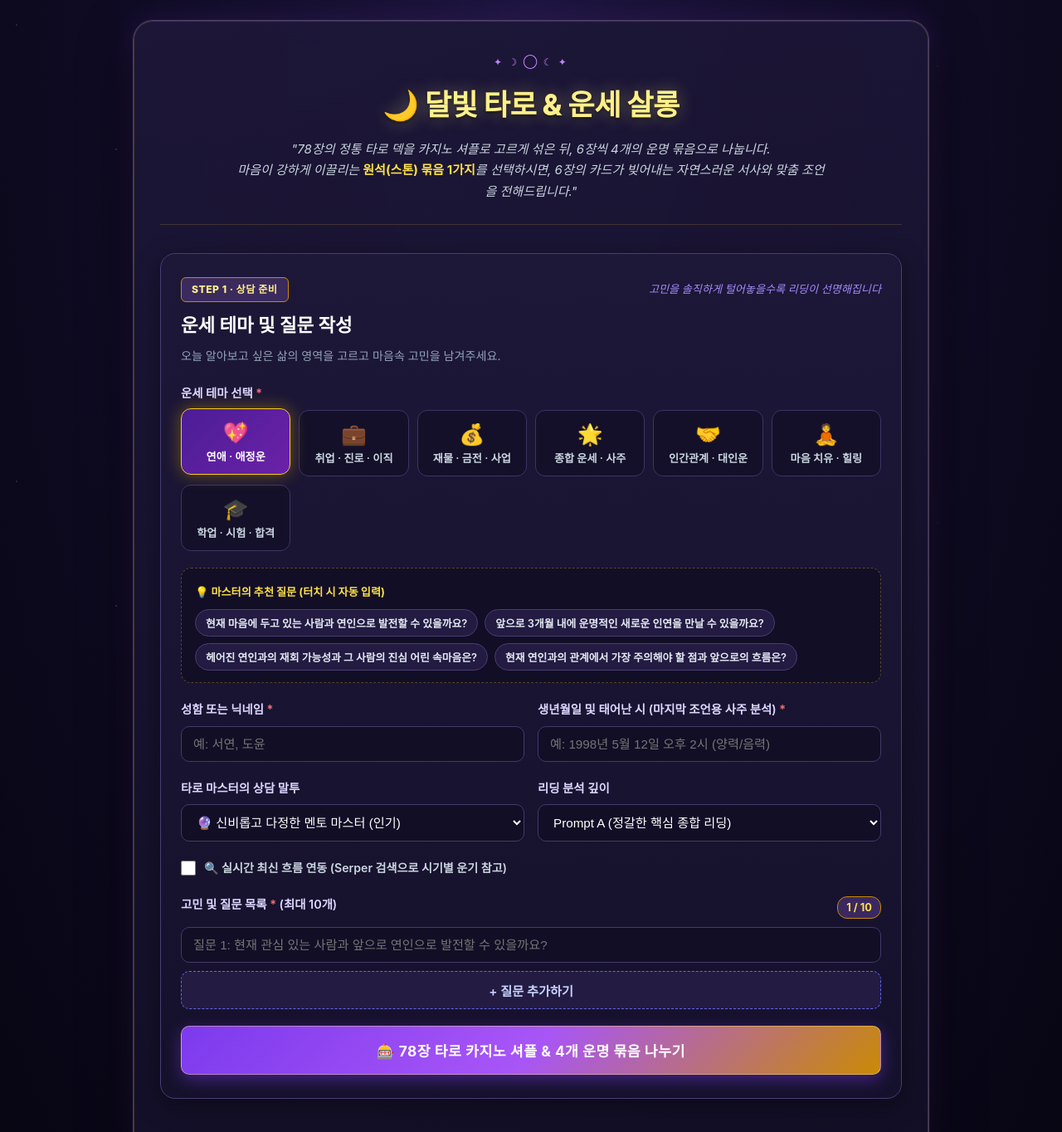
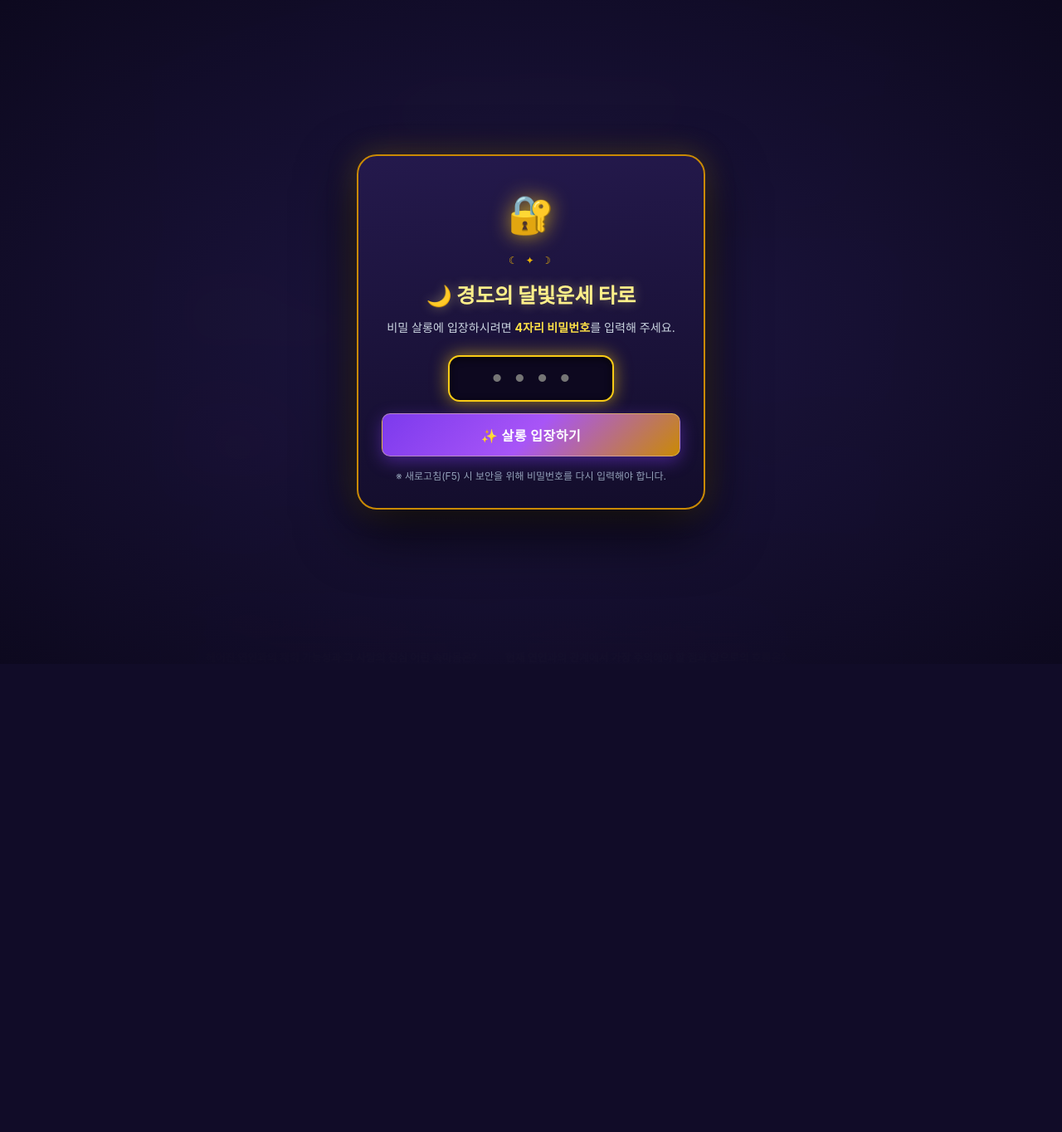
Before and after one commit to yma14461-max/test1, a Flask app: page / in a window 1280 px wide. Shown: the top 1364 px of the page at 83% size. After the commit the page ends 637 px from the top, so only its background shows below. Run offline with Flask 3, Linux system fonts and the light colour scheme.

Commit message:
feat: 앱 명칭 '경도의 달빛운세 타로'로 변경 및 4자리 비밀번호(5867) 잠금 게이트웨이 추가

```diff
--- a/app.py
+++ b/app.py
@@ -152,6 +152,11 @@ def generate():
 
         logging.info(f"[요청 수신] 사용자: {user_name}, 묶음: {bundle_name}({stone_name}), 카테고리: {category}, 질문 수: {len(questions)}, 카드 수: {len(selected_cards)}")
 
+        # 비밀번호 인증 검증 (5867)
+        access_pin = data.get("pin", "").strip()
+        if access_pin != "5867":
+            return jsonify({"error": "비밀번호 인증이 필요합니다. 올바른 4자리 비밀번호를 입력해 주세요."}), 403
+
         # 백엔드 입력 검증
         if not user_name:
             return jsonify({"error": "성함 또는 닉네임을 입력해 주세요."}), 400
@@ -204,7 +209,7 @@ def generate():
         questions_formatted = "\n".join([f"Q{idx+1}. {q}" for idx, q in enumerate(questions)])
 
         system_instruction = f"""
-당신은 오랜 세월 수많은 사람들의 마음을 치유하고 운명의 이정표를 짚어온 최고 권위의 정통 타로 마스터입니다.
+당신은 오랜 세월 수많은 사람들의 마음을 치유하고 운명의 이정표를 짚어온 '경도의 달빛운세 타로'의 최고 권위 정통 타로 마스터입니다.
 선택된 운세 테마: [{category}]
 상담자가 선택한 원석 묶음: [{bundle_name} - {stone_name} ({stone_meaning})]
 답변 톤앤매너: {tone} 말투로 작성하세요.
--- a/static/css/style.css
+++ b/static/css/style.css
@@ -1479,3 +1479,157 @@ button {
 .hidden {
     display: none !important;
 }
+
+/* ==============================================
+   비밀번호 잠금 게이트웨이 (Auth Overlay)
+   ============================================== */
+.auth-overlay {
+    position: fixed;
+    top: 0;
+    left: 0;
+    right: 0;
+    bottom: 0;
+    width: 100vw;
+    height: 100vh;
+    background: radial-gradient(ellipse at center, rgba(30, 22, 66, 0.98) 0%, rgba(13, 9, 31, 0.99) 100%);
+    backdrop-filter: blur(24px);
+    z-index: 99999;
+    display: flex;
+    align-items: center;
+    justify-content: center;
+    padding: 20px;
+    box-sizing: border-box;
+    transition: opacity 0.4s ease, visibility 0.4s ease;
+}
+
+.auth-overlay.unlocked {
+    opacity: 0;
+    visibility: hidden;
+    pointer-events: none;
+}
+
+.auth-card {
+    max-width: 420px;
+    width: 100%;
+    background: linear-gradient(175deg, #24194c 0%, #130d2b 100%);
+    border: 2px solid #ca8a04;
+    border-radius: 24px;
+    padding: 38px 28px 30px 28px;
+    text-align: center;
+    box-shadow:
+        0 24px 70px rgba(0, 0, 0, 0.8),
+        0 0 35px rgba(250, 204, 21, 0.25);
+    position: relative;
+    animation: authPop 0.4s cubic-bezier(0.2, 0.8, 0.2, 1);
+}
+
+@keyframes authPop {
+    0% { transform: scale(0.92); opacity: 0; }
+    100% { transform: scale(1); opacity: 1; }
+}
+
+.auth-icon-wrap {
+    display: flex;
+    flex-direction: column;
+    align-items: center;
+    gap: 4px;
+    margin-bottom: 12px;
+}
+
+.auth-lock-icon {
+    font-size: 2.8rem;
+    filter: drop-shadow(0 0 12px rgba(250, 204, 21, 0.7));
+    animation: lockFloat 2.5s infinite alternate ease-in-out;
+}
+
+@keyframes lockFloat {
+    0% { transform: translateY(0); }
+    100% { transform: translateY(-6px); }
+}
+
+.auth-moon-symbol {
+    font-size: 0.76rem;
+    color: #eab308;
+    letter-spacing: 3px;
+}
+
+.auth-title {
+    font-size: 1.55rem;
+    font-weight: 800;
+    color: #fef08a;
+    margin-bottom: 8px;
+    text-shadow: 0 0 14px rgba(254, 240, 138, 0.4);
+}
+
+.auth-desc {
+    font-size: 0.88rem;
+    color: #cbd5e1;
+    margin-bottom: 22px;
+    line-height: 1.5;
+}
+
+.auth-desc strong {
+    color: #fde047;
+}
+
+.pin-input-wrap {
+    margin-bottom: 14px;
+}
+
+.pin-input {
+    width: 100%;
+    max-width: 200px;
+    height: 56px;
+    background: #0d081f;
+    border: 2px solid #ca8a04;
+    border-radius: 14px;
+    color: #fef08a;
+    font-size: 2rem;
+    font-weight: 800;
+    text-align: center;
+    letter-spacing: 16px;
+    padding-left: 16px;
+    box-sizing: border-box;
+    box-shadow: inset 0 2px 8px rgba(0, 0, 0, 0.7);
+    transition: all 0.25s ease;
+}
+
+.pin-input:focus {
+    outline: none;
+    border-color: #facc15;
+    box-shadow: 0 0 20px rgba(250, 204, 21, 0.6), inset 0 2px 8px rgba(0, 0, 0, 0.7);
+}
+
+.pin-input.shake {
+    animation: pinShake 0.45s ease;
+    border-color: #ef4444;
+}
+
+@keyframes pinShake {
+    0%, 100% { transform: translateX(0); }
+    20%, 60% { transform: translateX(-10px); }
+    40%, 80% { transform: translateX(10px); }
+}
+
+.auth-error-msg {
+    color: #fca5a5;
+    background: rgba(239, 68, 68, 0.15);
+    border: 1px solid #ef4444;
+    border-radius: 8px;
+    font-size: 0.82rem;
+    padding: 6px 12px;
+    margin-bottom: 14px;
+}
+
+.auth-submit-btn {
+    width: 100%;
+    padding: 13px;
+    font-size: 1rem;
+    margin-bottom: 16px;
+}
+
+.auth-hint-text {
+    font-size: 0.75rem;
+    color: #94a3b8;
+    line-height: 1.4;
+}
--- a/static/js/app.js
+++ b/static/js/app.js
@@ -843,7 +843,53 @@ document.addEventListener('DOMContentLoaded', () => {
     let selectedBundleIndex = null;
 
     // ==========================================
-    // 6. DOM 요소 캐싱
+    // 6. 비밀번호 인증 게이트웨이 (5867, 새로고침 시 항상 재입력)
+    // ==========================================
+    const AUTH_PIN = "5867";
+    let sessionPin = "";
+
+    const authOverlay = document.getElementById('authOverlay');
+    const authForm = document.getElementById('authForm');
+    const pinInput = document.getElementById('pinInput');
+    const authErrorMsg = document.getElementById('authErrorMsg');
+
+    function unlockSalon() {
+        const val = pinInput.value.trim();
+        if (val === AUTH_PIN) {
+            sessionPin = val;
+            authErrorMsg.classList.add('hidden');
+            authOverlay.classList.add('unlocked');
+            setTimeout(() => {
+                authOverlay.style.display = 'none';
+            }, 400);
+        } else {
+            authErrorMsg.textContent = '비밀번호가 일치하지 않습니다.';
+            authErrorMsg.classList.remove('hidden');
+            pinInput.classList.add('shake');
+            setTimeout(() => pinInput.classList.remove('shake'), 450);
+            pinInput.value = '';
+            pinInput.focus();
+        }
+    }
+
+    if (authForm) {
+        authForm.addEventListener('submit', (e) => {
+            e.preventDefault();
+            unlockSalon();
+        });
+    }
+
+    if (pinInput) {
+        pinInput.addEventListener('input', () => {
+            if (pinInput.value.length === 4) {
+                unlockSalon();
+            }
+        });
+        setTimeout(() => pinInput.focus(), 150);
+    }
+
+    // ==========================================
+    // 7. DOM 요소 캐싱
     // ==========================================
     // Step 1
     const step1Section = document.getElementById('step1Section');
@@ -1260,6 +1306,7 @@ document.addEventListener('DOMContentLoaded', () => {
                     'Content-Type': 'application/json',
                 },
                 body: JSON.stringify({
+                    pin: sessionPin,
                     name: userName,
                     birth_info: birthInfo,
                     category: currentCategory,
--- a/templates/index.html
+++ b/templates/index.html
@@ -3,18 +3,40 @@
 <head>
     <meta charset="UTF-8">
     <meta name="viewport" content="width=device-width, initial-scale=1.0">
-    <title>달빛 타로 살롱 · AI 운세 마스터</title>
+    <title>경도의 달빛운세 타로 · AI 운세 마스터</title>
     <link rel="stylesheet" href="{{ url_for('static', filename='css/style.css') }}">
 </head>
 <body>
     <div class="stars-bg"></div>
+
+    <!-- 4자리 비밀번호 잠금 게이트웨이 (새로고침 시 항상 재입력 요구) -->
+    <div id="authOverlay" class="auth-overlay">
+        <div class="auth-card mystic-card">
+            <div class="auth-icon-wrap">
+                <span class="auth-lock-icon">🔐</span>
+                <span class="auth-moon-symbol">☾ ✦ ☽</span>
+            </div>
+            <h2 class="auth-title">🌙 경도의 달빛운세 타로</h2>
+            <p class="auth-desc">비밀 살롱에 입장하시려면 <strong>4자리 비밀번호</strong>를 입력해 주세요.</p>
+
+            <form id="authForm" class="auth-form" onsubmit="return false;">
+                <div class="pin-input-wrap">
+                    <input type="password" id="pinInput" class="pin-input" maxlength="4" inputmode="numeric" pattern="[0-9]*" placeholder="••••" autocomplete="off" autofocus>
+                </div>
+                <div id="authErrorMsg" class="auth-error-msg hidden">비밀번호가 일치하지 않습니다.</div>
+                <button type="submit" id="authSubmitBtn" class="btn-primary gold-shine auth-submit-btn">✨ 살롱 입장하기</button>
+            </form>
+            <div class="auth-hint-text">※ 새로고침(F5) 시 보안을 위해 비밀번호를 다시 입력해야 합니다.</div>
+        </div>
+    </div>
+
     <div class="container tarot-tablecloth">
         <!-- 헤더 영역 -->
         <header class="salon-header">
             <div class="salon-badge-wrap">
                 <span class="sacred-geometry">✦ ☽ ◯ ☾ ✦</span>
             </div>
-            <h1>🌙 달빛 타로 & 운세 살롱</h1>
+            <h1>🌙 경도의 달빛운세 타로</h1>
             <p class="salon-subtitle">
                 "78장의 정통 타로 덱을 카지노 셔플로 고르게 섞은 뒤, 6장씩 4개의 운명 묶음으로 나눕니다.<br>
                 마음이 강하게 이끌리는 <strong>원석(스톤) 묶음 1가지</strong>를 선택하시면, 6장의 카드가 빚어내는 자연스러운 서사와 맞춤 조언을 전해드립니다."
@@ -232,7 +254,7 @@
             <section id="resultContainer" class="result-box hidden">
                 <div class="result-header">
                     <div class="result-title-group">
-                        <span class="salon-cert">🌙 달빛 타로 살롱 정식 감정서</span>
+                        <span class="salon-cert">🌙 경도의 달빛운세 타로 정식 감정서</span>
                         <h2>🔮 AI 타로 심층 리딩 & 사주 맞춤 조언</h2>
                     </div>
                     <div class="result-badges-group">
```
